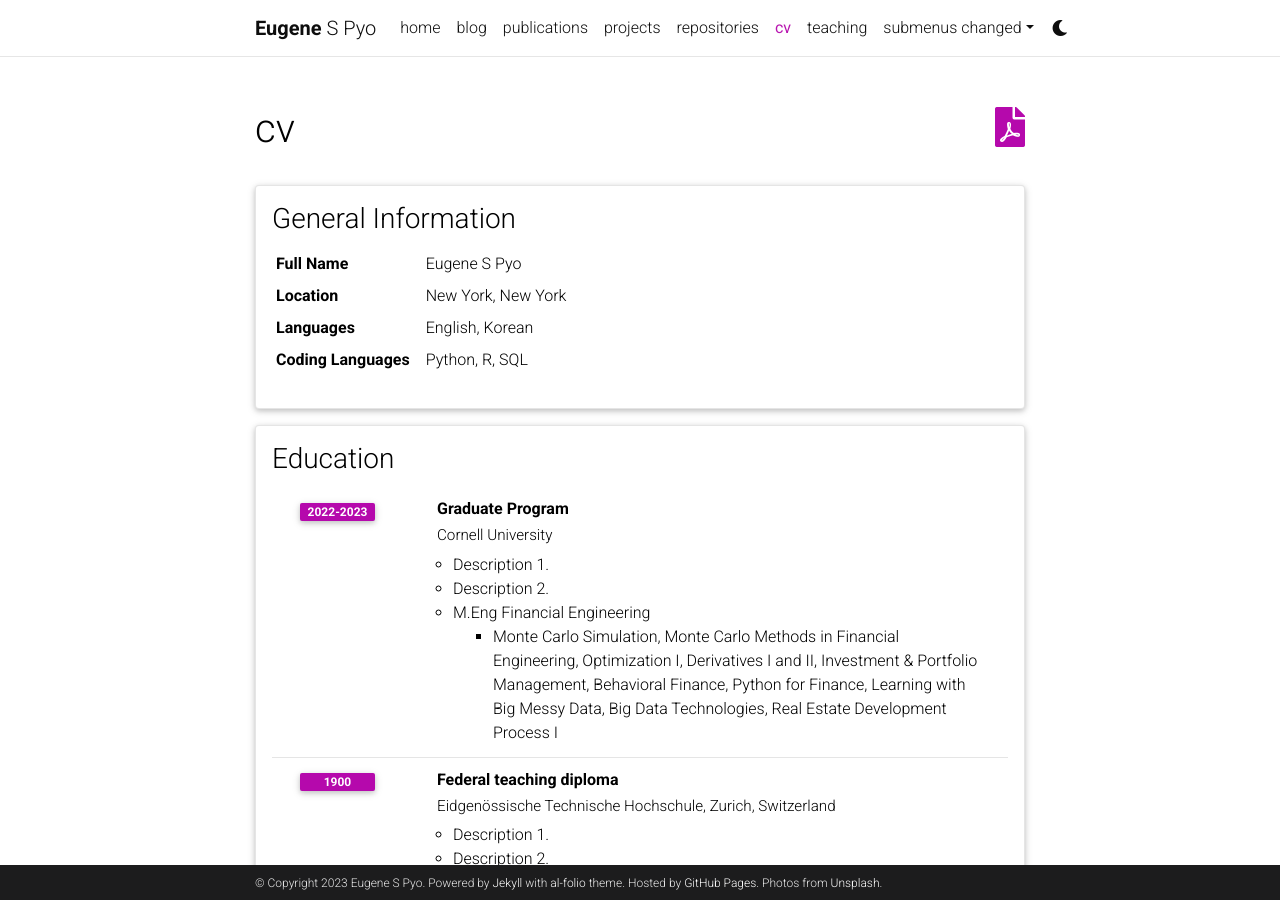
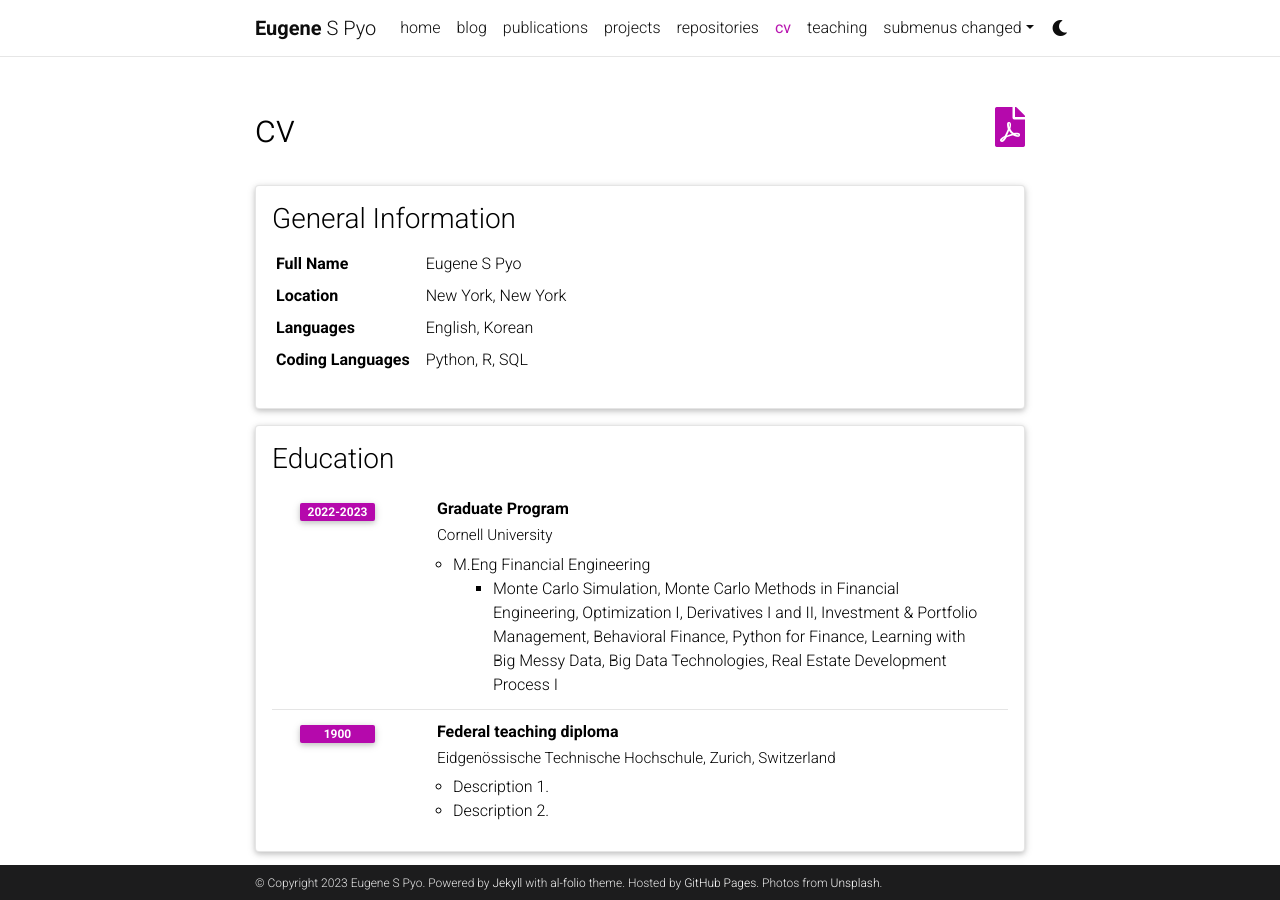
Before and after one commit to eugene-pyo/esp82.github.io, a Jekyll site: the page built from _pages/cv.md, in a window 1280 px wide and 900 px high. Built offline with Jekyll 4.4.1, drawn with Linux system fonts in a browser that asks for light colours; comment, search, counter and statistics services are not loaded; a style sheet for code colours, icons or effects is not loaded.

Commit message:
Update cv.yml

```diff
--- a/_data/cv.yml
+++ b/_data/cv.yml
@@ -17,8 +17,6 @@
       institution: Cornell University
       year: 2022-2023
       description:
-        - Description 1.
-        - Description 2.
         - title: M.Eng Financial Engineering
           contents:
             - Monte Carlo Simulation, Monte Carlo Methods in Financial Engineering, Optimization I, Derivatives I and II, Investment & Portfolio Management, Behavioral Finance, Python for Finance, Learning with Big Messy Data, Big Data Technologies, Real Estate Development Process I
```
